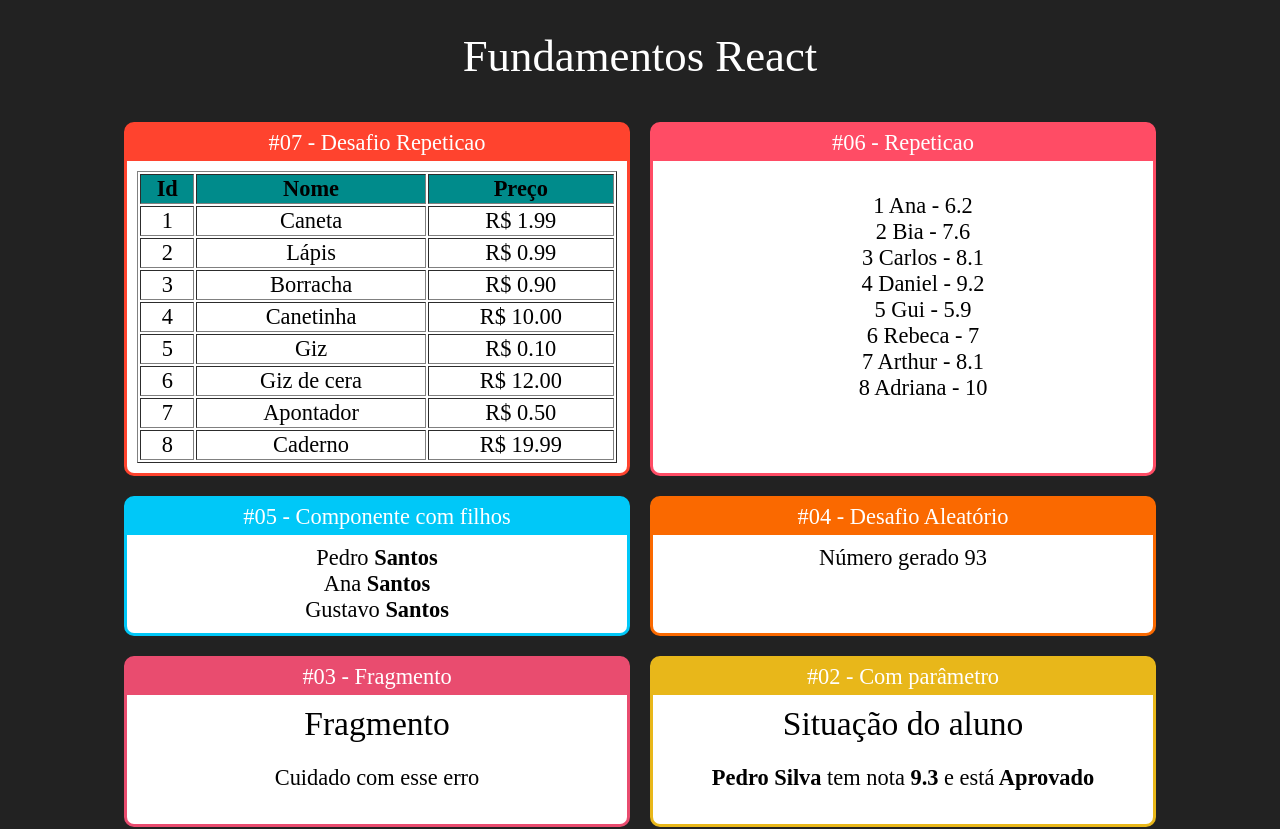
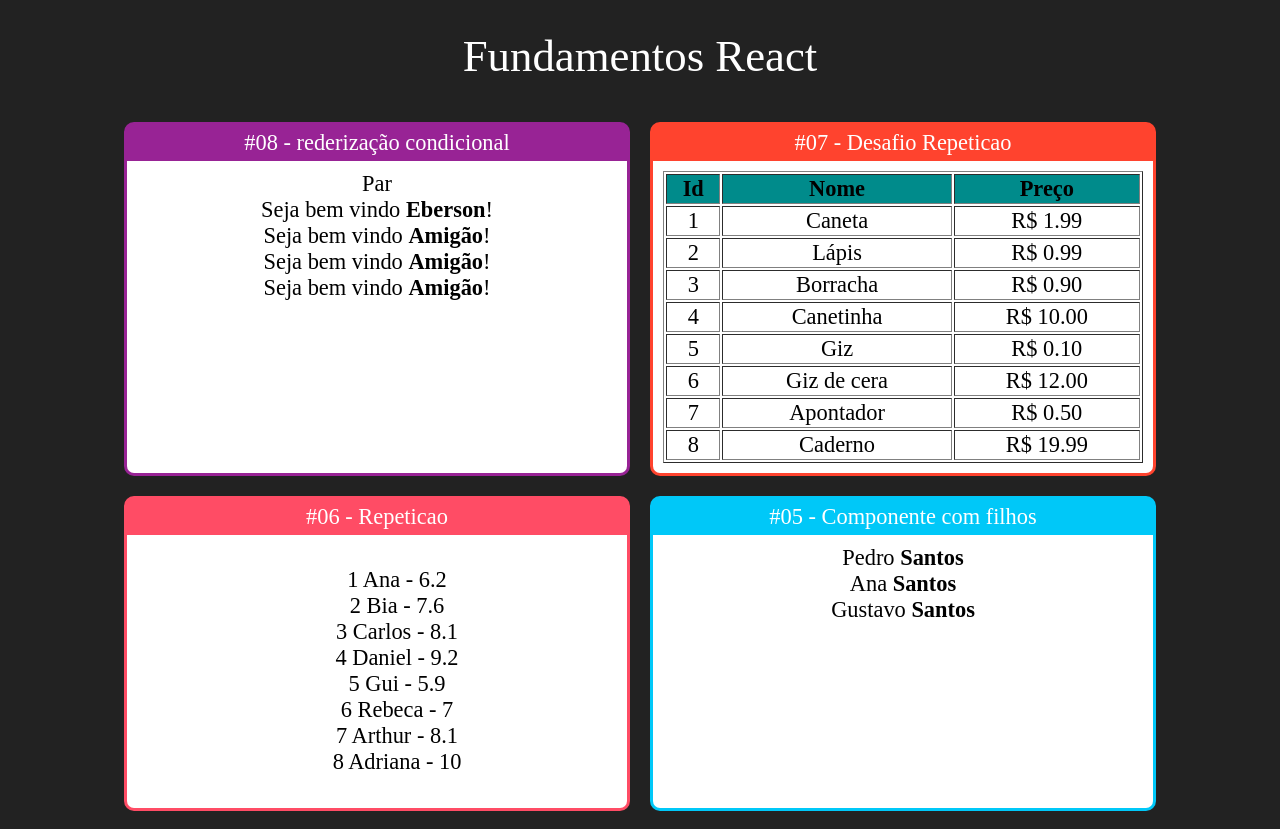
Before and after one commit to ebersc/ReactJS, a React (Create React App) app in the folder fundamentos-react/: page / in a window 1280 px wide. Shown: the top 829 px of the page. Built offline with nearby package versions, Linux system fonts and the light colour scheme; a web font is replaced by a local one.

Commit message:
Renderização Condicional

```diff
--- a/fundamentos-react/src/App.jsx
+++ b/fundamentos-react/src/App.jsx
@@ -10,11 +10,21 @@
 import FamiliaMembro from "./components/basicos/FamiliaMembro"
 import ListaAlunos from "./components/repeticao/ListaAlunos"
 import TabelaProdutos from "./components/repeticao/TabelaProdutos"
+import ParOuImpar from "./components/condicional/ParOuImpar"
+import UsuarioInfo from "./components/condicional/UsuarioInfo"
 
 export default _ =>
     <div className="App">
         <h1>Fundamentos React</h1>
         <div className="Cards">
+            <Card titulo="#08 - rederização condicional" color="#982395">
+                <ParOuImpar numero={20}></ParOuImpar>
+                <UsuarioInfo usuario={{nome: 'Eberson'}} />
+                <UsuarioInfo usuario={{email: 'eber@son.com'}} />
+                <UsuarioInfo usuario={{}} />
+                <UsuarioInfo />
+
+            </Card>
             <Card titulo="#07 - Desafio Repeticao" color="#ff432e">
                 <TabelaProdutos></TabelaProdutos>
             </Card>
--- /dev/null
+++ b/fundamentos-react/src/components/condicional/If.js
@@ -0,0 +1,19 @@
+export default props => {
+    const elseChild = props.children.filter(child => {
+        return child.type && child.type.name === 'Else'
+    })[0]
+
+    const ifChildren = props.children.filter(child => {
+        return child !== elseChild
+    })
+
+    if(props.test){
+        return ifChildren
+    } else if(elseChild){
+        return elseChild
+    } else {
+        return false
+    }
+}
+
+export const Else = props => props.children
--- /dev/null
+++ b/fundamentos-react/src/components/condicional/ParOuImpar.jsx
@@ -0,0 +1,12 @@
+import React from 'react'
+
+export default props => {
+    const isPar = props.numero % 2 === 0
+    return(
+        <div>
+            {
+                isPar ? <span>Par</span> : <span>Impar</span>
+            }
+        </div>
+    )
+}
--- /dev/null
+++ b/fundamentos-react/src/components/condicional/UsuarioInfo.jsx
@@ -0,0 +1,16 @@
+import React from "react";
+import If, {Else} from "./If"
+
+export default props => {
+    const usuario = props.usuario || {}
+    return (
+        <div>
+            <If test={usuario && usuario.nome}>
+                Seja bem vindo <strong>{ usuario.nome }</strong>!
+                <Else>
+                    Seja bem vindo <strong>Amigão</strong>!
+                </Else>
+            </If>
+        </div>
+    )
+}
```
